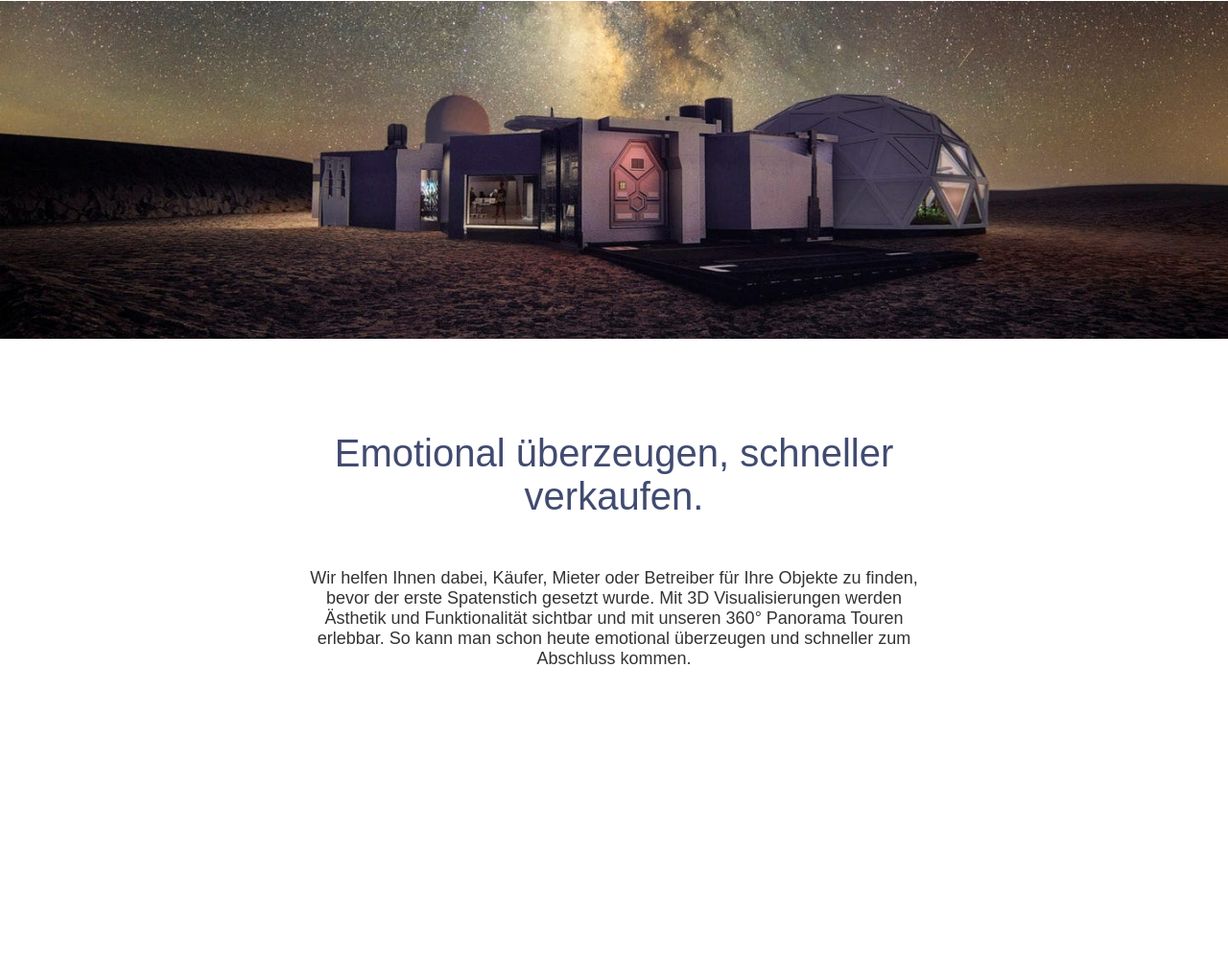
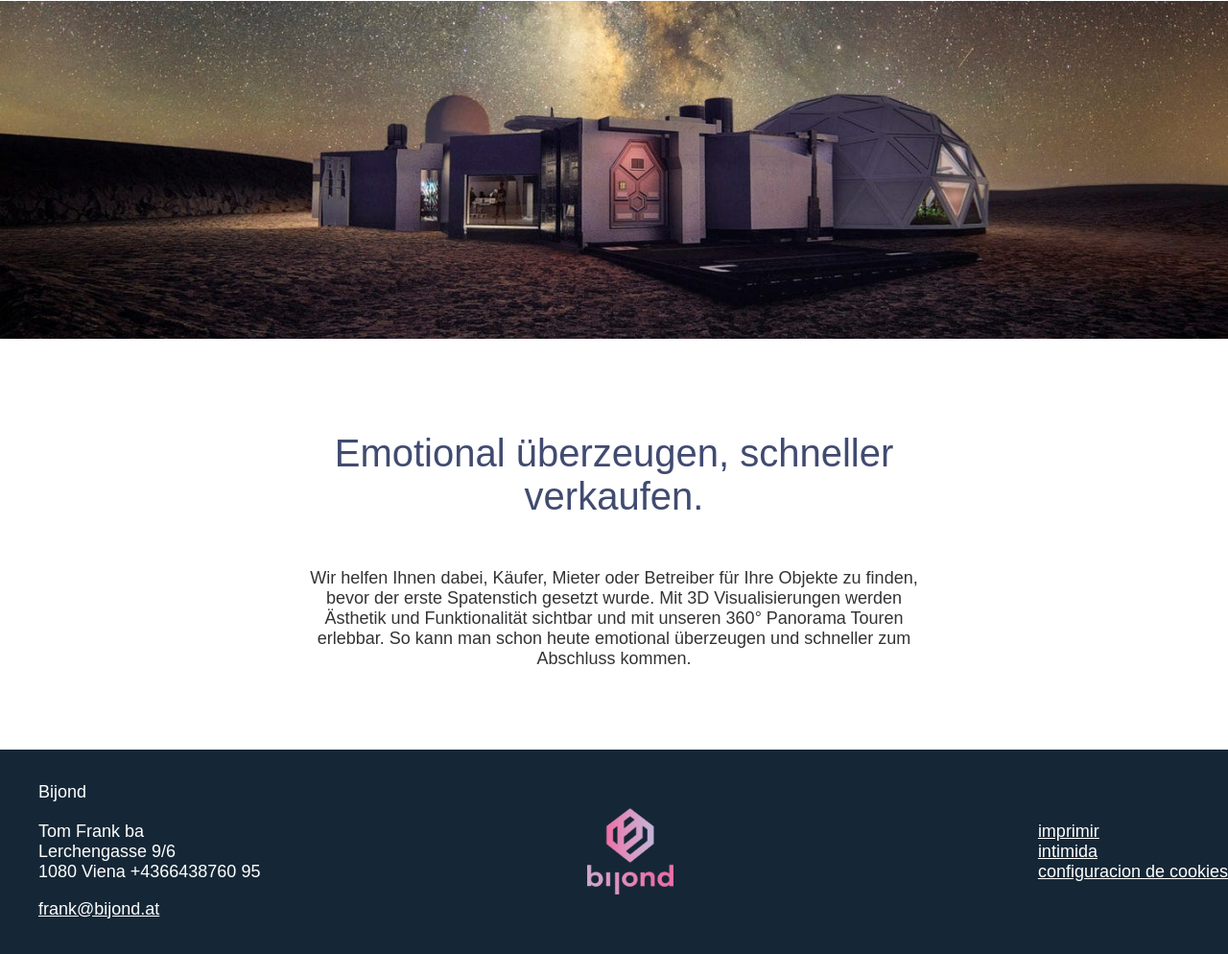
Before and after one commit to LuisArielRetanaHernadez/portafolio_academlo, a plain HTML site: page index.html in a window 1280 px wide. Shown: the part 5067-6061 px from the top of the page at 96% size. Before the commit the page ends 5848 px from the top, so only its background shows below. Drawn offline with Linux system fonts and the light colour scheme.

Commit message:
actualizacion_14

```diff
--- a/css/style.css
+++ b/css/style.css
@@ -236,6 +236,19 @@ a{
 .col-12{
     width: 100%;
 }
+.information-of-footer{
+    display: flex;
+    justify-content: space-between;
+    align-items: center;
+}
+.information-of-footer .logo-bijond{
+    width: 90px;
+    height: 90px;
+}
+.logo-bijond img{
+    width: 100%;
+    height: 100%;
+}
 /* ==================medium devices =======================*/
 @media (max-width: 780px){
     @media (max-width: 440px){
@@ -302,6 +315,12 @@ a{
     .img-ilustra{
         height: 55vmax;
     }
+    .information-of-footer{
+        display: flex;
+        justify-content: none;
+        flex-direction: column;
+        align-items: center;
+    }
     /*===================*/
     .fz-40px{
         font-size: 40px;
--- a/index.html
+++ b/index.html
@@ -337,5 +337,37 @@
 
     </section><!-- container -->
 
+    <!-- footer -->
+
+    <footer class="background-152736">
+        <section class="container">
+            <div class="row">
+                <div class="col-12">
+                    <div class="information-of-footer">
+                        <div class="information-of-author color-white">
+                            <ul style="list-style-type: none">
+                                <li><strong><p class="color-white">Bijond</p></strong></li>
+                                <li><strong><p class="color-white margin-0">Tom Frank ba</p></strong></li>
+                                <li><strong><p class="color-white margin-0">Lerchengasse 9/6</p></strong></li>
+                                <li><strong><p class="color-white margin-0">1080 Viena +4366438760 95</p></strong></li>
+                                <li><strong><p><a href="" class="color-white text-decoration">frank@bijond.at</a></p></strong></li>
+                            </ul>
+                        </div><!-- information-of-author -->
+                        <div class="logo-bijond">
+                            <img src="/img/logo-bijond.webp" alt="">
+                        </div>
+                        <div class="information-of-web">
+                            <ul style="list-style-type: none">
+                                <li><strong><a href="" class="color-white text-decoration">imprimir</a></strong></li>
+                                <li><strong><a href="" class="color-white text-decoration">intimida</a></strong></li>
+                                <li><strong><a href="" class="color-white text-decoration">configuracion de cookies</a></strong></li>
+                            </ul>
+                        </div>
+                    </div><!-- information-of-footer -->
+                </div><!-- col-12 -->
+            </div><!-- row -->
+        </section><!-- container -->
+    </footer>
+
 </body>
 </html>
```
Also changed, not shown: img/logo-bijond.webp (added).
